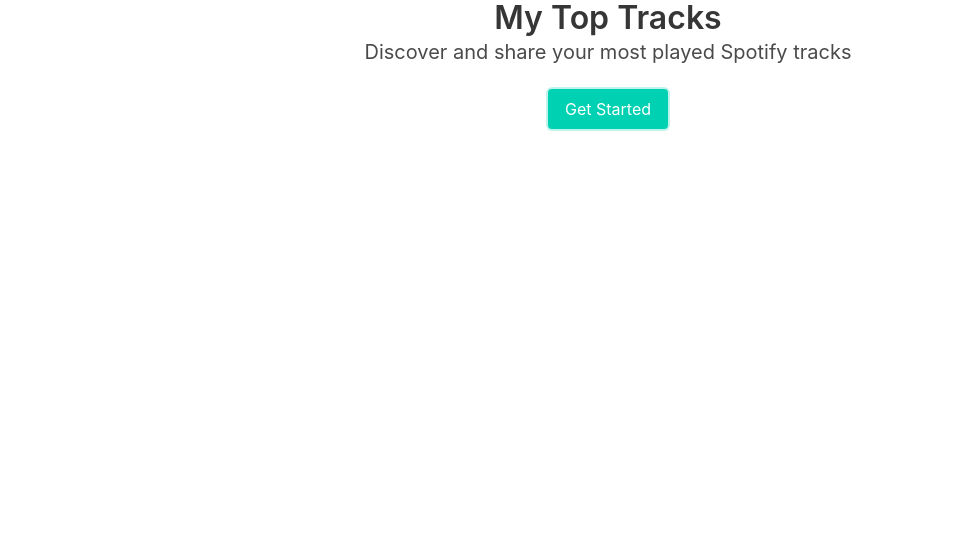
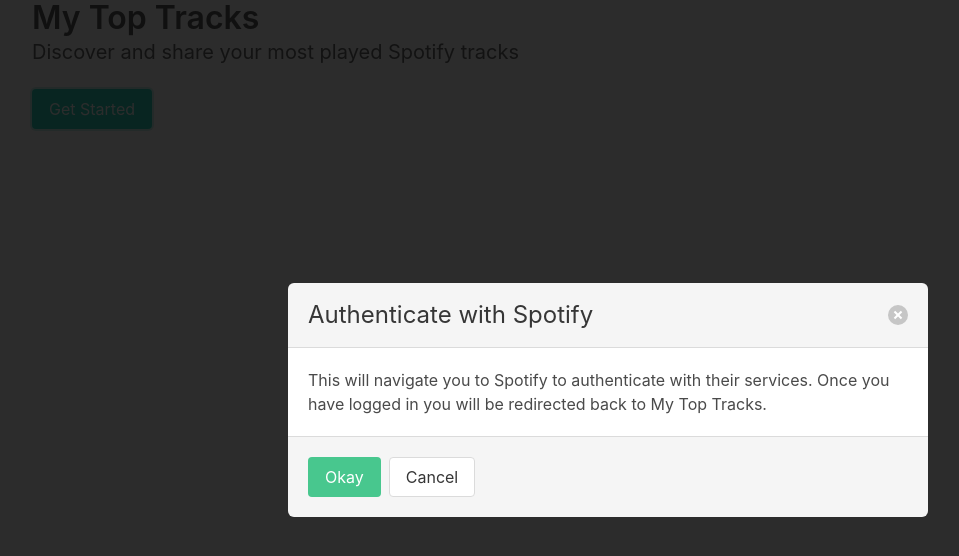
Before and after one commit to dmmulroy/my-top-tracks, a React (Create React App) app: page / in a window 1280 px wide. Both pictures are taken after a click on the button "Get Started". Shown: the top 556 px of the page, without its empty margins (32-991 px from the left). Built offline with nearby package versions, Linux system fonts and the light colour scheme.

Commit message:
Remove auth component, create useAuthentication() hook, refactor PrivateRoute component

```diff
--- a/src/App.js
+++ b/src/App.js
@@ -1,36 +1,62 @@
 import React from 'react';
-import {
-  BrowserRouter as Router,
-  Switch,
-  Redirect,
-  Route
-} from 'react-router-dom';
+import { BrowserRouter as Router, Switch, Redirect } from 'react-router-dom';
 
-import Auth from './Auth';
 import PrivateRoute from './PrivateRoute';
 import TopTracks from './TopTracks';
 import Modal from './Modal';
+import { useAuthentication } from './useAuthentication';
+
+const clientId = 'bee21f221b7149cca1c835f8a9e9fa5a';
+const scopes = 'user-top-read playlist-modify-public playlist-modify-private';
 
 const App = () => {
+  const [modalOpen, setModalOpen] = React.useState(false);
+
+  const { authenticated, randomState } = useAuthentication();
+
+  const handleOnClick = () => setModalOpen(true);
+
+  const handleOnClose = () => setModalOpen(false);
+
+  const handleOnSubmit = () => {
+    window.location.href = encodeURI(
+      `https://accounts.spotify.com/authorize?client_id=${clientId}&response_type=token&redirect_uri=${
+        window.location.origin
+      }&state=${randomState}&scope=${encodeURIComponent(scopes)}`
+    );
+  };
+
   return (
     <Router>
-      <section className='is-fullheight'>
-        <div className='columns is-desktop is-vcentered has-text-centered'>
-          <div className='column is-half is-offset-3'>
-            <h1 className='title'>My Top Tracks</h1>
-            <h2 className='subtitle'>
-              Discover and share your most played Spotify tracks
-            </h2>
-            <button class='button is-primary'>Get Started</button>
-          </div>
-        </div>
-        {/* <Switch>
-          <Route path='/auth' component={Auth} />
+      <section className='container'>
+        <h1 className='title'>My Top Tracks</h1>
+        <h2 className='subtitle'>
+          Discover and share your most played Spotify tracks
+        </h2>
+        {!authenticated && (
+          <button className='button is-primary' onClick={handleOnClick}>
+            Get Started
+          </button>
+        )}
+        <Switch>
+          {/* <Route path='/auth' component={Auth} /> */}
           <PrivateRoute path='/tracks' component={TopTracks} />
-          <Redirect to='/auth' />
-        </Switch> */}
+          <Redirect to={authenticated ? '/tracks' : '/'} />
+        </Switch>
+        <Modal
+          title={'Authenticate with Spotify'}
+          open={modalOpen}
+          onSubmit={handleOnSubmit}
+          onClose={handleOnClose}
+          onCancel={handleOnClose}
+        >
+          <p>
+            This will navigate you to Spotify to authenticate with their
+            services. Once you have logged in you will be redirected back to My
+            Top Tracks.
+          </p>
+        </Modal>
       </section>
-      <Modal open />
     </Router>
   );
 };
--- a/src/Auth.js
+++ /dev/null
@@ -1,43 +0,0 @@
-import React from 'react';
-import { Redirect } from 'react-router-dom';
-import qs from 'query-string';
-
-import { isAuthenticated } from './utils';
-
-const clientId = 'bee21f221b7149cca1c835f8a9e9fa5a';
-const scopes = 'user-top-read playlist-modify-public playlist-modify-private';
-
-const Auth = ({ location }) => {
-  const { access_token, state, expires_in } = qs.parse(location.hash);
-  const [authenticated, setAuthenticated] = React.useState(isAuthenticated());
-
-  React.useEffect(() => {
-    if (access_token && state === localStorage.getItem('randomState')) {
-      localStorage.setItem('token', access_token);
-      localStorage.setItem(
-        'tokenExpiration',
-        new Date().getTime() + Number(expires_in) * 1000
-      );
-      setAuthenticated(true);
-    } else {
-      localStorage.setItem('randomState', Math.random());
-    }
-  }, [access_token, expires_in, state]);
-
-  const handleOnClick = () => {
-    window.location.href = encodeURI(
-      `https://accounts.spotify.com/authorize?client_id=${clientId}&response_type=token&redirect_uri=${window
-        .location.origin + '/auth'}&state=${localStorage.getItem(
-        'randomState'
-      )}&scope=${encodeURIComponent(scopes)}`
-    );
-  };
-
-  return authenticated ? (
-    <Redirect to='/tracks' />
-  ) : (
-    <button onClick={handleOnClick}>Authenticate</button>
-  );
-};
-
-export default Auth;
--- a/src/Modal.js
+++ b/src/Modal.js
@@ -1,18 +1,24 @@
 import React from 'react';
 
-const Modal = () => {
+const Modal = ({ title, onSubmit, onCancel, onClose, open, children }) => {
+  // React.useEffect(() => () => onClose(), [onClose]);
+
   return (
-    <div className='modal'>
+    <div className={open ? 'modal is-active' : 'modal'}>
       <div className='modal-background'></div>
       <div className='modal-card'>
         <header className='modal-card-head'>
-          <p className='modal-card-title'>Modal title</p>
+          <p className='modal-card-title'>{title}</p>
           <button className='delete' aria-label='close'></button>
         </header>
-        <section className='modal-card-body'></section>
+        <section className='modal-card-body'>{children}</section>
         <footer className='modal-card-foot'>
-          <button className='button is-success'>Save changes</button>
-          <button className='button'>Cancel</button>
+          <button className='button is-success' onClick={onSubmit}>
+            Okay
+          </button>
+          <button className='button' onClick={onCancel}>
+            Cancel
+          </button>
         </footer>
       </div>
     </div>
--- a/src/PrivateRoute.js
+++ b/src/PrivateRoute.js
@@ -1,21 +1,17 @@
 import React from 'react';
 import { Redirect, Route } from 'react-router-dom';
 
-import { isAuthenticated } from './utils';
+import { useAuthentication } from './useAuthentication';
 
 const PrivateRoute = ({ children, component, ...rest }) => {
-  const authenticated = isAuthenticated();
+  const { authenticated } = useAuthentication();
+  const useComponentProp = authenticated && component;
+  const render = () => (authenticated ? children : <Redirect to='/' />);
   return (
     <Route
       {...rest}
-      component={authenticated && component}
-      render={({ location }) =>
-        authenticated ? (
-          children
-        ) : (
-          <Redirect to={{ pathname: '/auth', state: { from: location } }} />
-        )
-      }
+      component={useComponentProp ? component : undefined}
+      render={useComponentProp ? undefined : render}
     />
   );
 };
--- a/src/index.js
+++ b/src/index.js
@@ -4,11 +4,4 @@
 
 import App from './App';
 
-import * as serviceWorker from './serviceWorker';
-
 ReactDOM.render(<App />, document.getElementById('root'));
-
-// If you want your app to work offline and load faster, you can change
-// unregister() to register() below. Note this comes with some pitfalls.
-// Learn more about service workers: https://bit.ly/CRA-PWA
-serviceWorker.unregister();
--- /dev/null
+++ b/src/useAuthentication.js
@@ -0,0 +1,34 @@
+import React from 'react';
+import qs from 'query-string';
+
+import { isAuthenticated } from './utils';
+
+export function useAuthentication() {
+  // const authenticated = React.useRef(isAuthenticated());
+  const { access_token, state, expires_in } = qs.parse(window.location.hash);
+
+  const [authenticated, setAuthenticated] = React.useState(isAuthenticated());
+
+  React.useEffect(() => {
+    if (authenticated) return;
+
+    if (access_token && state === localStorage.getItem('randomState')) {
+      localStorage.setItem('token', access_token);
+      localStorage.setItem(
+        'tokenExpiration',
+        new Date().getTime() + Number(expires_in) * 1000
+      );
+      // authenticated.current = true;
+      setAuthenticated(true);
+    } else {
+      localStorage.setItem('randomState', Math.random());
+    }
+  }, [authenticated, access_token, expires_in, state]);
+
+  return {
+    authenticated,
+    token: localStorage.getItem('token'),
+    tokenExpiration: localStorage.getItem('tokenExpiration'),
+    randomState: localStorage.getItem('randomState')
+  };
+}
```
Also changed, not shown: src/serviceWorker.js (deleted, +0 -135 lines).
